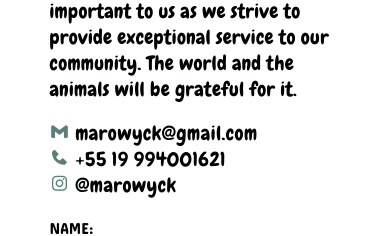
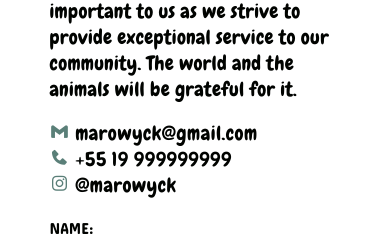
Before and after one commit to marowyck/animaps, a React (Vite) app: page / in a window 390 px wide. Shown: the part 3479-3715 px from the top of the page. Built offline with nearby package versions, Linux system fonts and the light colour scheme.

Commit message:
fake phone number

```diff
--- a/src/components/Contact/contact.tsx
+++ b/src/components/Contact/contact.tsx
@@ -43,7 +43,7 @@ const Contact: React.FC = () => {
           <br />
           <ul>
             <li><i className='bx bxl-gmail'></i> marowyck@gmail.com</li>
-            <li><i className='bx bxs-phone'></i> +55 19 994001621</li>
+            <li><i className='bx bxs-phone'></i> +55 19 999999999</li>
             <li><i className='bx bxl-instagram'></i> @marowyck</li>
           </ul>
         </div>
```
